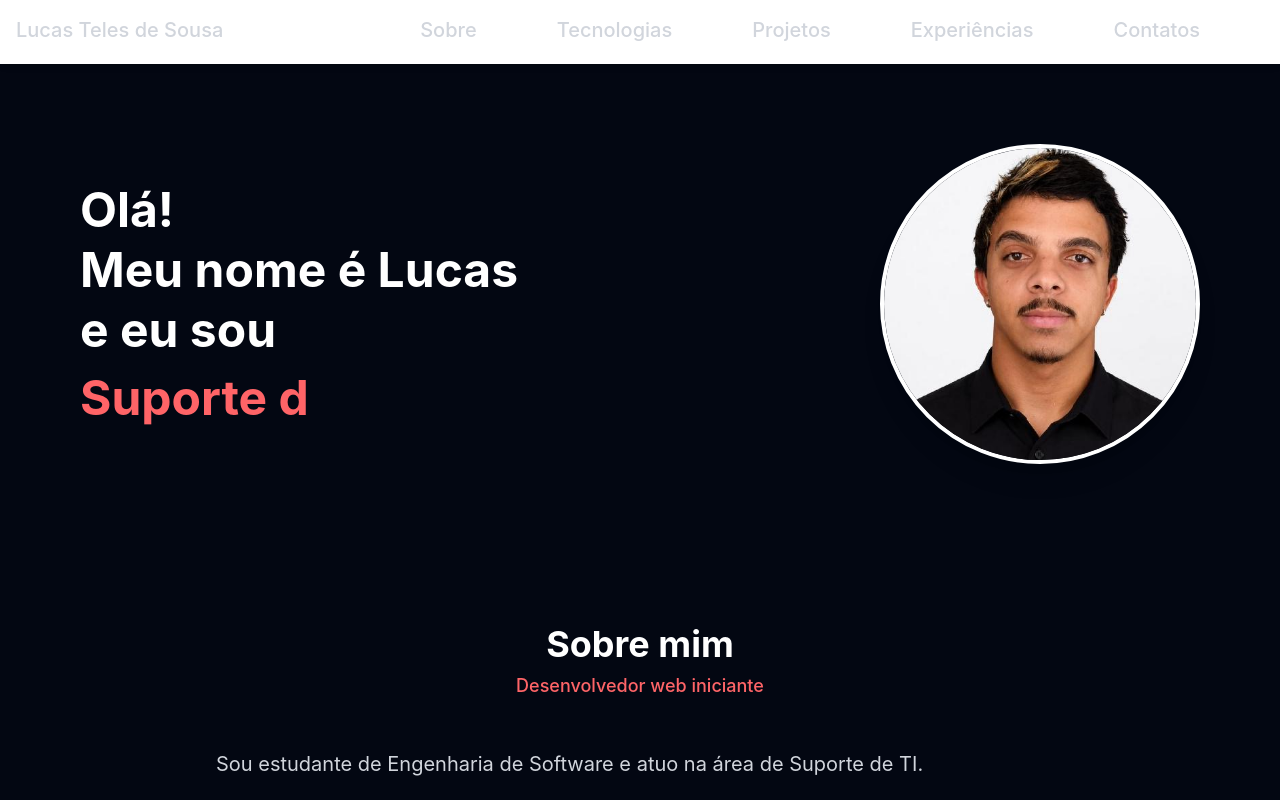
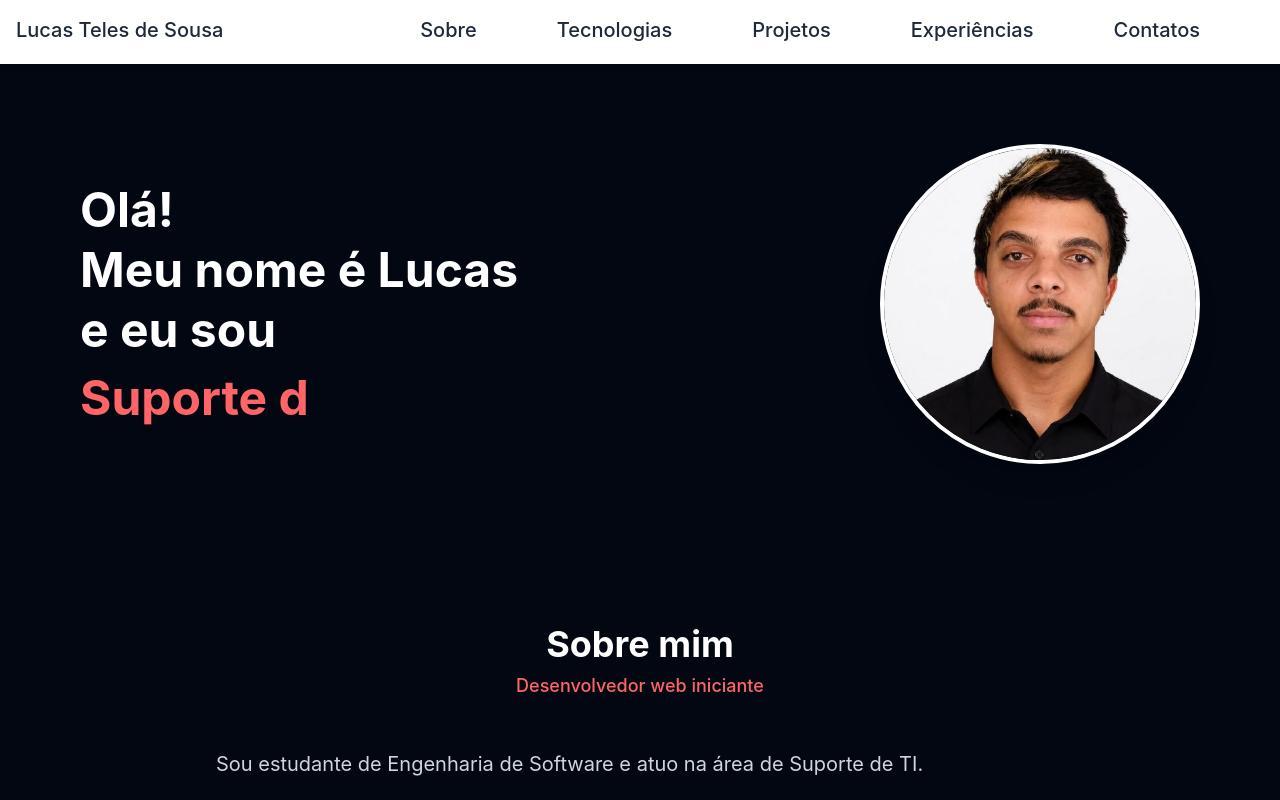
Before and after one commit to dev-lucasteles/portfolio-react-tailwind, a React (Vite) app: page / in a window 1280 px wide. Shown: the top 800 px of the page. Built offline with nearby package versions, Linux system fonts and the light colour scheme; what tailwind-animations would draw is missing.

Commit message:
ajusta a cor do texto no componente Portfolio para melhor legibilidade

```diff
--- a/src/App.jsx
+++ b/src/App.jsx
@@ -8,7 +8,7 @@ import Rodape from './components/Rodape';
 import Experiencias from './components/Experiencias';
 export default function Portfolio() {
   return (
-    <div className="selection:bg-gray-300 selection:text-black font-sans text-xl text-gray-300">
+    <div className="selection:bg-gray-300 selection:text-black font-sans text-xl text-gray-800">
       <Header />
       <Apresentacao />
       <Sobre />
```
